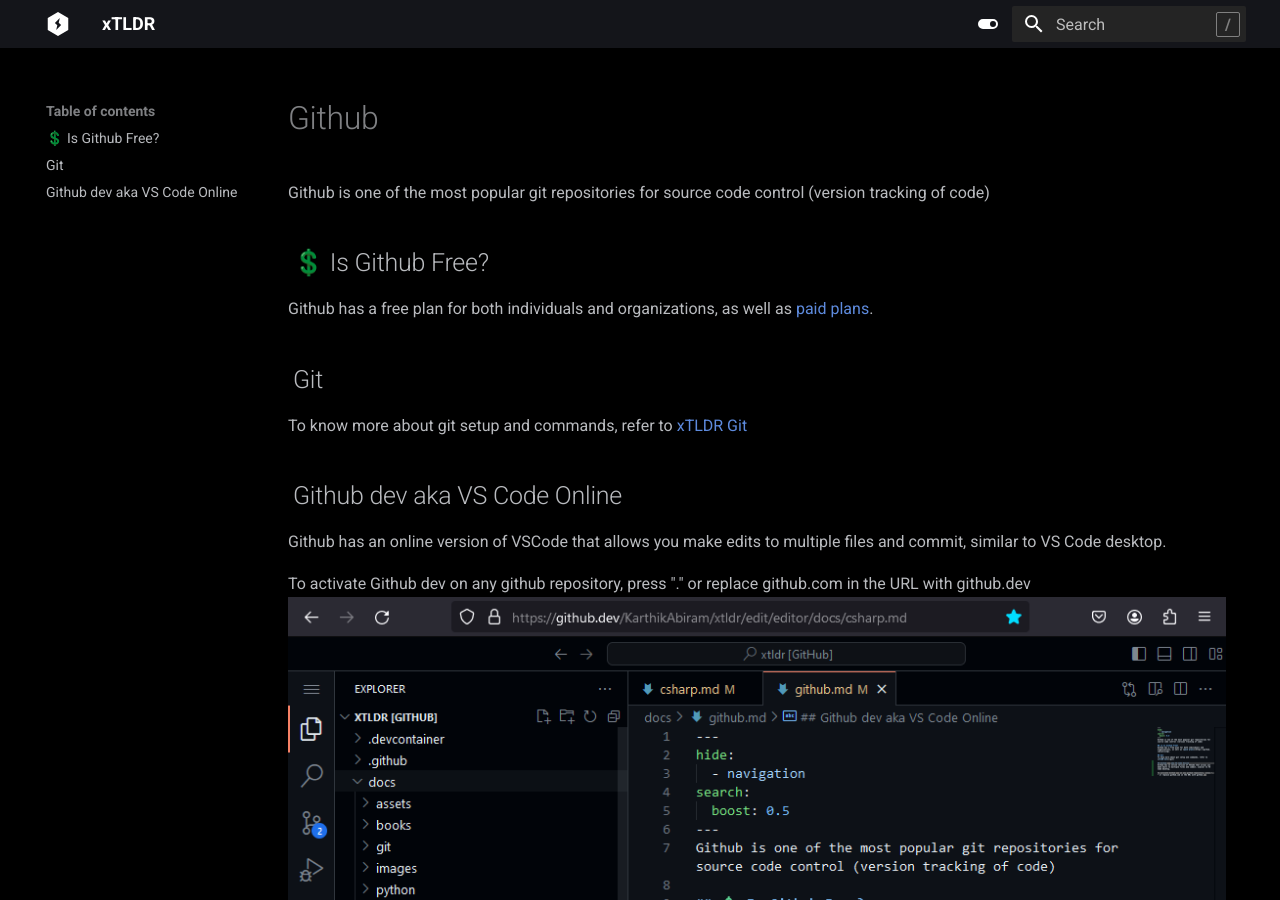
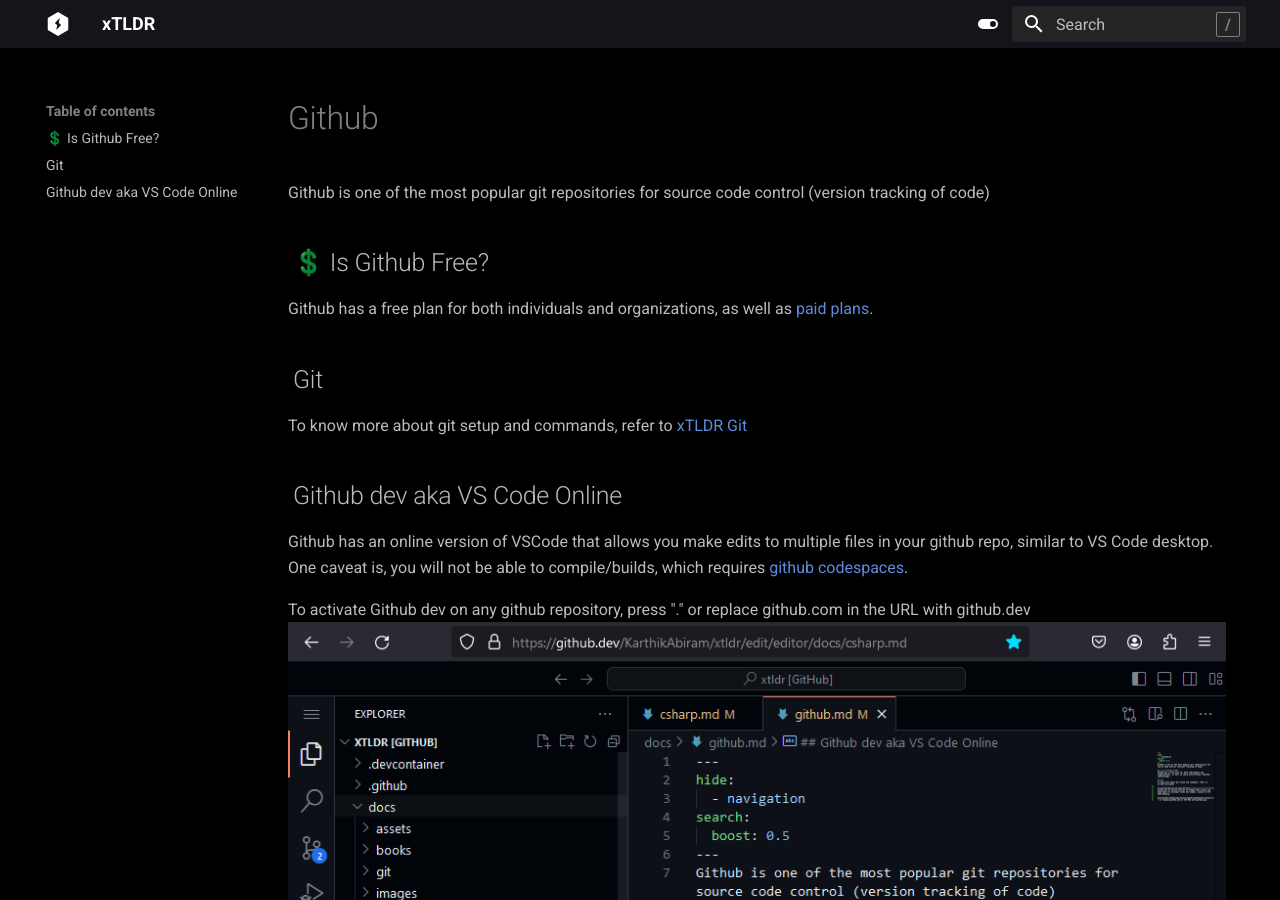
Before and after one commit to KarthikAbiram/xtldr, an MkDocs documentation site: the page built from docs/github.md, in a window 1280 px wide and 900 px high. Built offline with MkDocs 1.6.1 and Material for MkDocs 9.7.7, drawn with Linux system fonts in a browser that asks for light colours.

Commit message:
Notes on online VS Code editor for github repo.

```diff
--- a/docs/github.md
+++ b/docs/github.md
@@ -13,7 +13,7 @@ Github has a free plan for both individuals and organizations, as well as [paid
 To know more about git setup and commands, refer to [xTLDR Git](\git)
 
 ## Github dev aka VS Code Online
-Github has an online version of VSCode that allows you make edits to multiple files and commit, similar to VS Code desktop.
+Github has an online version of VSCode that allows you make edits to multiple files in your github repo, similar to VS Code desktop. One caveat is, you will not be able to compile/builds, which requires [github codespaces](https://github.com/features/codespaces).
 
 To activate Github dev on any github repository, press "." or replace github.com in the URL with github.dev
 ![Github Dev](\images\github\githubdev.png)
```
Also changed, not shown: README.md (+8 -2 lines).
